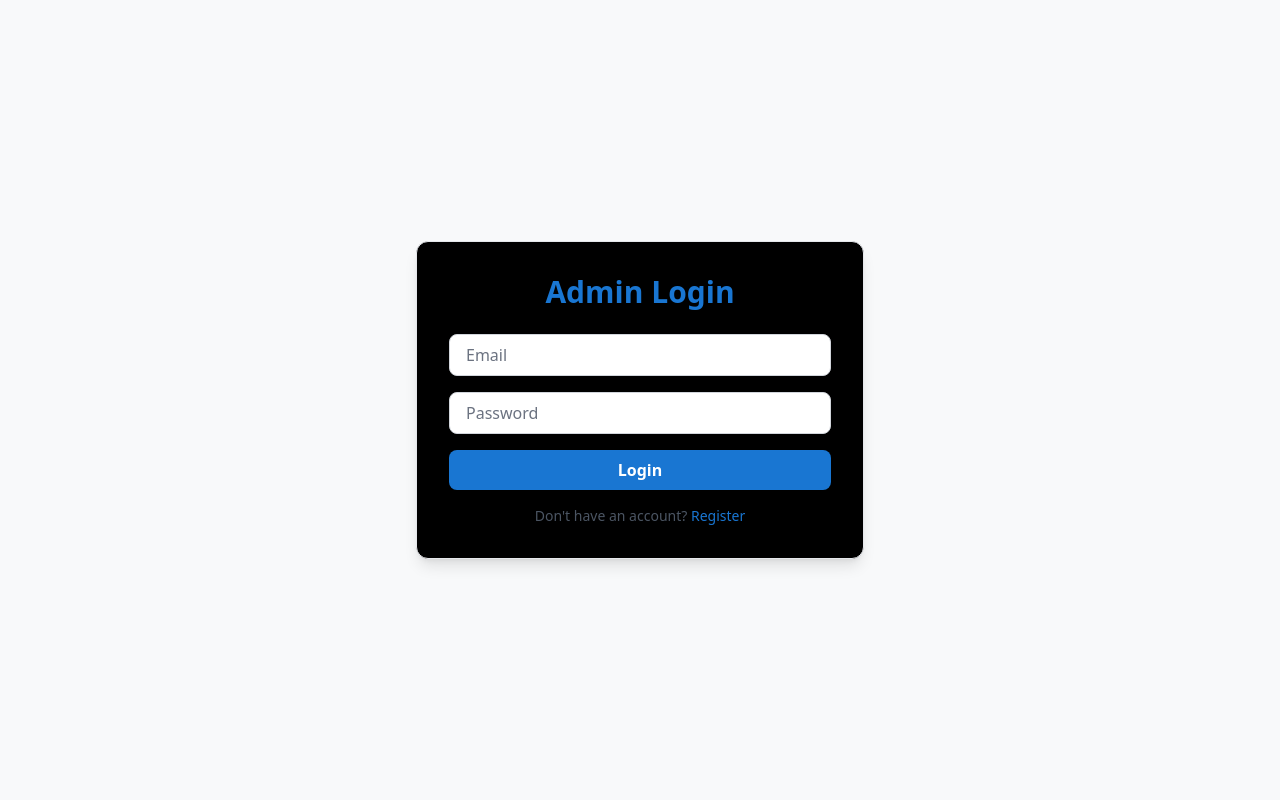
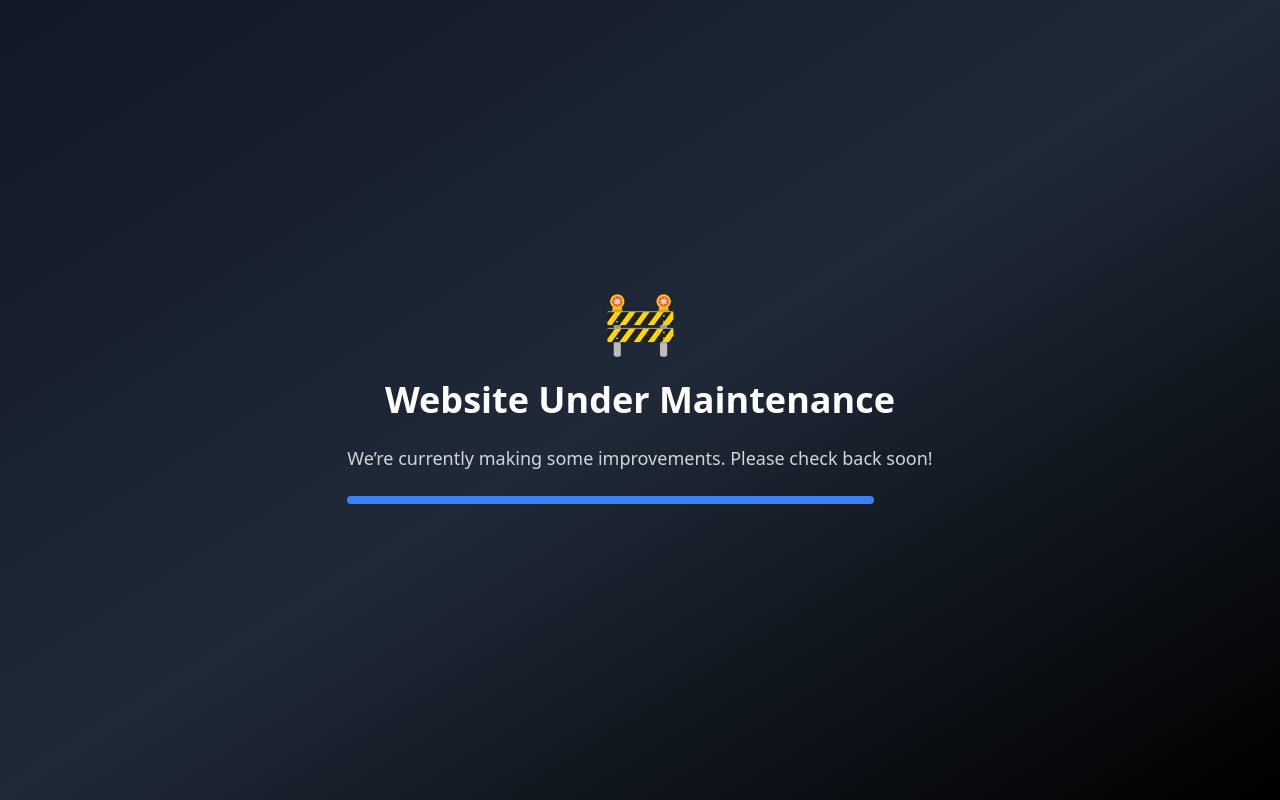
Before and after one commit to Codejibola/Quantora, a React (Vite) app in the folder FRONTENDS/quantora/: page / in a window 1280 px wide. Before the commit this address led to /admin. Built offline with nearby package versions, Linux system fonts and the light colour scheme.

Commit message:
redirected users to a mainteneace page until the database is ready

```diff
--- a/FRONTENDS/quantora/src/App.jsx
+++ b/FRONTENDS/quantora/src/App.jsx
@@ -5,34 +5,15 @@ import Dashboard from "./pages/Dashboard";
 import Manage_Products from "./pages/Manage_Products";
 import Invoices from "./pages/Invoices";
 import RecordSales from "./pages/Record_Sales";
+import Maintenance from "./pages/Maintenance";
+import PrivateRoute from "./components/PrivateRoute"; // <-- import it
 
 export default function App() {
   return (
     <Router>
       <Routes>
-        {/* Redirect root to /admin */}
-        <Route path="/" element={<Navigate to="/admin" replace />} />
-
-        {/* Registration page */}
-        <Route path="/register" element={<Register />} />
-
-        {/* Admin login page */}
-        <Route path="/admin" element={<Admin />} />
-
-        {/* Dashboard page */}
-        <Route path="/dashboard" element={<Dashboard />} />
-
-        {/* Products page */}
-        <Route path="/Manage_Products" element={<Manage_Products />} />
-
-        {/*Invoices page */}
-        <Route path="/invoices" element={<Invoices />} />
-
-        {/* RecordSales page */}
-        <Route path="/recordSales" element={<RecordSales />} />
-
-        {/* Catch-all route for 404s */}
-        <Route path="*" element={<h1 className="text-center text-white mt-20">404 – Page Not Found</h1>} />
+        {/* All routes point to Maintenance */}
+        <Route path="*" element={<Maintenance />} />
       </Routes>
     </Router>
   );
--- /dev/null
+++ b/FRONTENDS/quantora/src/components/PrivateRoute.jsx
@@ -0,0 +1,13 @@
+import { Navigate } from "react-router-dom";
+
+export default function PrivateRoute({ children }) {
+  const token = localStorage.getItem("token");
+  const user = localStorage.getItem("user");
+
+  if (!token || !user) {
+    // User not logged in, redirect to login page
+    return <Navigate to="/admin" replace />;
+  }
+
+  return children;
+}
--- a/FRONTENDS/quantora/src/pages/Invoices.jsx
+++ b/FRONTENDS/quantora/src/pages/Invoices.jsx
@@ -59,7 +59,7 @@ export default function Invoices() {
       alert(err.message);
     }
   };
-
+ //review this
   const handleView = (date) => {
     window.open(
       `https://quantora-ap7u.onrender.com/api/sales/daily/${date}/view?token=${token}`,
--- /dev/null
+++ b/FRONTENDS/quantora/src/pages/Maintenance.jsx
@@ -0,0 +1,51 @@
+// eslint-disable-next-line no-unused-vars
+import { motion } from "framer-motion";
+
+export default function Maintenance() {
+  return (
+    <div className="min-h-screen flex items-center justify-center bg-gradient-to-br from-gray-900 via-gray-800 to-black text-white text-center p-6">
+      <motion.div
+        initial={{ scale: 0.8, opacity: 0 }}
+        animate={{ scale: 1, opacity: 1 }}
+        transition={{ duration: 0.8, ease: "easeOut" }}
+        className="space-y-6"
+      >
+        {/* Bouncing emoji */}
+        <motion.div
+          animate={{ y: [0, -10, 0] }}
+          transition={{ duration: 1.5, repeat: Infinity }}
+          className="text-6xl"
+        >
+          🚧
+        </motion.div>
+
+        <motion.h1
+          initial={{ y: -30, opacity: 0 }}
+          animate={{ y: 0, opacity: 1 }}
+          transition={{ delay: 0.2, duration: 0.6 }}
+          className="text-4xl font-bold"
+        >
+          Website Under Maintenance
+        </motion.h1>
+
+        <motion.p
+          initial={{ y: 20, opacity: 0 }}
+          animate={{ y: 0, opacity: 1 }}
+          transition={{ delay: 0.4, duration: 0.6 }}
+          className="text-lg text-gray-300"
+        >
+          We’re currently making some improvements.
+          Please check back soon!
+        </motion.p>
+
+        {/* Loading bar animation */}
+        <motion.div
+          initial={{ width: "0%" }}
+          animate={{ width: "100%" }}
+          transition={{ duration: 2, repeat: Infinity, repeatType: "reverse" }}
+          className="h-2 bg-blue-500 rounded-full"
+        />
+      </motion.div>
+    </div>
+  );
+}
```
Also changed, not shown: 1 other file (tests, documents, lock files or other folders).
